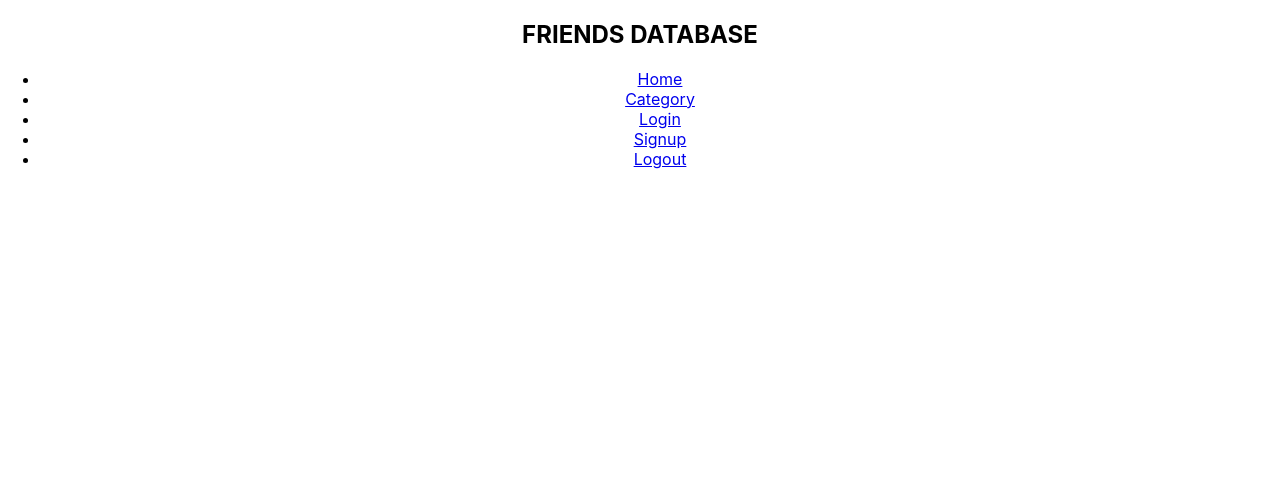
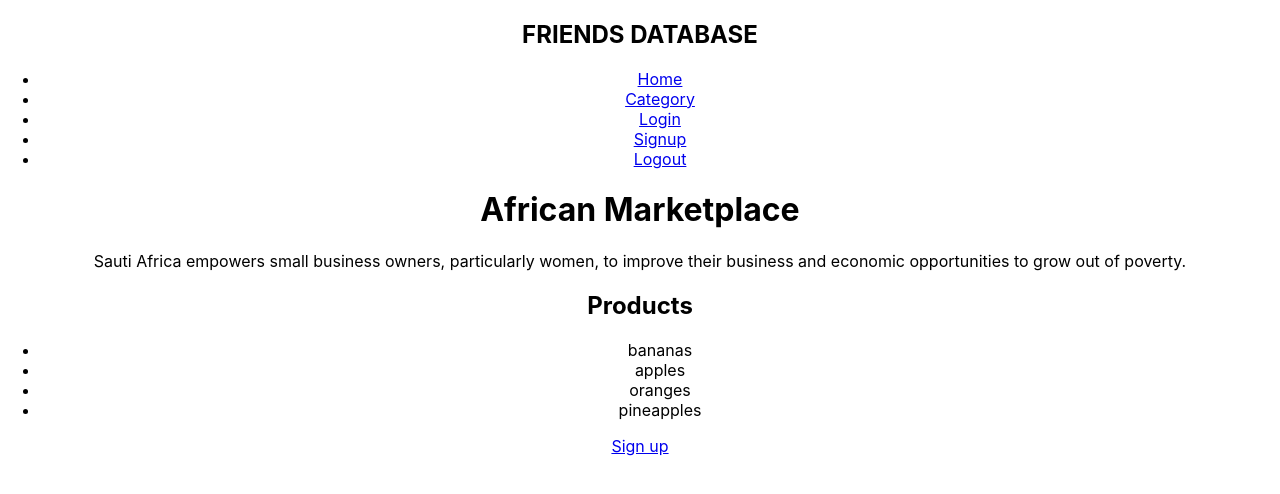
Before and after one commit to africal-marketplace-6/front-end, a React (Create React App) app in the folder african-marketplace6/: page / in a window 1280 px wide. Shown: the top 494 px of the page. Built offline with nearby package versions, Linux system fonts and the light colour scheme.

Commit message:
homepage

```diff
--- a/african-marketplace6/src/App.js
+++ b/african-marketplace6/src/App.js
@@ -1,7 +1,7 @@
 import React from "react";
 import "./App.css";
 import {BrowserRouter as  Router, Route, Link, Switch } from "react-router-dom";
-import Dashboard from "./Dashboard/Dashboard";
+import Homepage from "./components/Homepage";
 import Login from "./components/login";
 import PrivateRoute from "./components/PrivateRoute";
 import SignUp from "./components/SignUp";
@@ -33,12 +33,12 @@
           </ul>
         </header>
         <Switch>
-          {/* <Route path="/home" element={<Dashboard />}> */}
+          <Route path="/home" component={Homepage}/>
           <Route path="/login" component={Login} />
           <Route path="/signup" component={SignUp} />
           <PrivateRoute exact path="/category" component={Category} />
           <Route path="/logout" component={Logout} />
-          {/* <Route path="/" component={Home} /> */}
+          <Route path="/" component={Homepage} />
         </Switch>
       </div>
     </Router>
--- a/african-marketplace6/src/Dashboard/Dashboard.js
+++ /dev/null
@@ -1,7 +0,0 @@
-import React from 'react'
-
-export default function Dashboard() {
-    return (
-        <h2>Dashboard</h2>
-    )
-}
--- /dev/null
+++ b/african-marketplace6/src/components/Homepage.js
@@ -0,0 +1,34 @@
+import {Link} from 'react-router-dom'
+
+export default function Homepage() {
+    const items = ['bananas ', 'apples ', 'oranges ', 'pineapples '];
+
+    const words = items.map((word, idx) => {
+        return <li key={idx}>{word}</li>
+    });
+
+
+    return (
+        <>
+            <div className="title">
+                <h1>African Marketplace</h1>
+                <p>Sauti Africa empowers small business owners, particularly women, to improve their business and economic opportunities to grow out of poverty.</p>
+
+            </div>
+
+
+            <div className='products'>
+                <h2>Products</h2>
+                <ul>{words}</ul>
+            </div>
+            <nav>
+                <Link to="/signup">Sign up</Link>
+
+            </nav>
+
+        </>
+
+
+
+    )
+}
```
